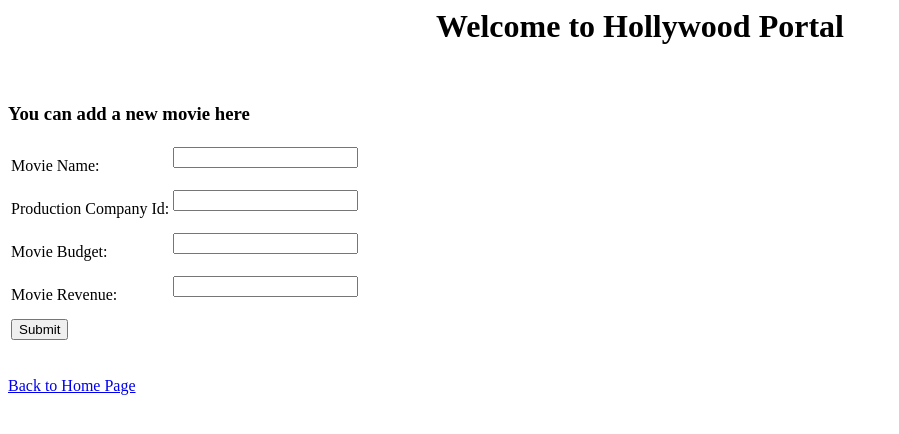
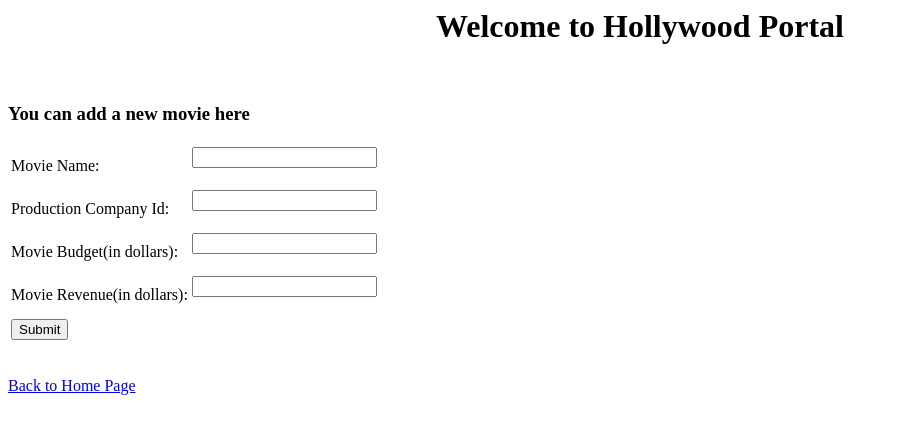
Before and after one commit to rashmipriya/HollywoodPortfolio, a PHP site: page /addmovies.php in a window 1280 px wide. Shown: the top 434 px of the page, without its empty margins (0-899 px from the left). Run offline with PHP 8.4, Linux system fonts and the light colour scheme.

Commit message:
Add files via upload

```diff
--- a/DAL.php
+++ b/DAL.php
@@ -127,18 +127,17 @@
 		    $link_address = 'addmovies.php';
 			echo "<a href='".$link_address."'>Click here to Add Movies</a>". "<br />";
 		}else if($numRowactors != $actors[0] || $numRowactors != $actors[1] || $numRowactors != $actors[2]  || $numRowactors != $actors[3] ){
-		    echo 'All/Some actor names are not correct. Please check the actor names. You can add a new actor below'. "<br />";
+			echo 'All/Some actor names are not correct. Please check the actor names. You can add a new actor below'. "<br />";
 		    $link_address = 'addactor.php';
 			echo "<a href='".$link_address."'>Click here to Add Actor</a>". "<br />";
 		}
 		else{
-		$result = $this->connect()->query($sqltocheckmovie);
-		$movieid= $result -> fetch_assoc();
-        $id= $movieid['MOVIE_ID'];
-		for($i=0; $i < 4; $i ++){
+			$result = $this->connect()->query($sqltocheckmovie);
+		    $movieid= $result -> fetch_assoc();
+            $id= $movieid['MOVIE_ID'];
+		    for($i=0; $i < 4; $i ++){
 		   	 $sqltogetactorid ="SELECT ACTOR_ID FROM ACTOR_LIST WHERE ACTOR_NAME='$actors[$i]'";
 			 $results = $this->connect()->query($sqltogetactorid);
-	         $newnumRow = $results->num_rows;
 			 $actorid = $results -> fetch_assoc();
 			 $actor= $actorid['ACTOR_ID'];
              $sqltoinsertactorrevenuepermovie="INSERT INTO ACTOR_REVENUE_PER_MOVIE( `ACTOR_ID`,`MOVIE_ID`,`BASE_AMOUNT`,`REVENUE_SHARE`)
--- a/addmovies.php
+++ b/addmovies.php
@@ -14,8 +14,8 @@ include 'DAL.php';
 <table>
 <tr><td> Movie Name: </td><td><input type="text" align="centre" name="moviename" /><br/><br/></td></tr>
 <tr><td>Production Company Id: </td><td><input type="number" align="centre" name="productioncompanyId" /><br/><br/></td></tr>
-<tr><td>Movie Budget: </td><td><input type="number" align="centre" name="moviebudget" /><br/><br/></td></tr>
-<tr><td>Movie Revenue: </td><td><input type="number" align="centre" name="movierevenue" /><br/><br/> </td></tr>
+<tr><td>Movie Budget(in dollars): </td><td><input type="number" align="centre" name="moviebudget" /><br/><br/></td></tr>
+<tr><td>Movie Revenue(in dollars): </td><td><input type="number" align="centre" name="movierevenue" /><br/><br/> </td></tr>
 <tr><td><input type='submit' value="Submit"> <br/> <br/></td></tr>
 </table>
 </form>
```
Also changed, not shown: DATAVIEWER.php (+8 -0 lines).
